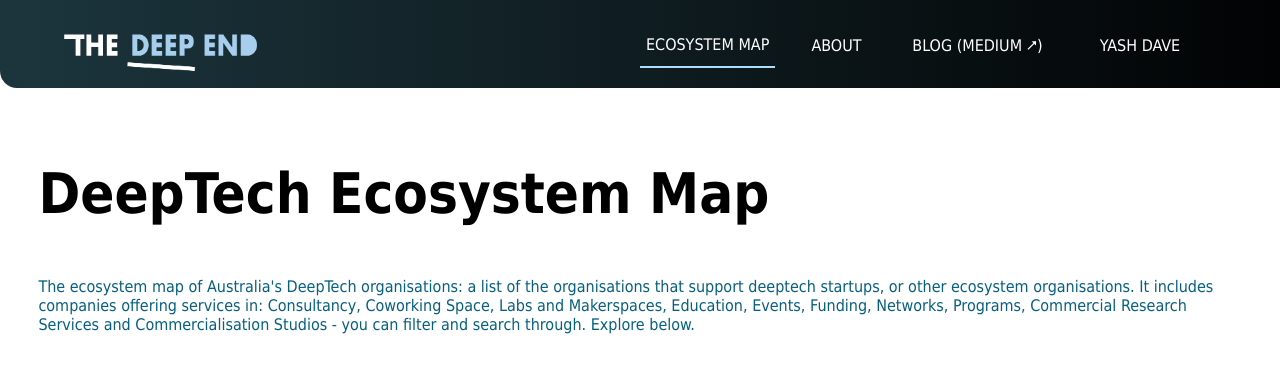
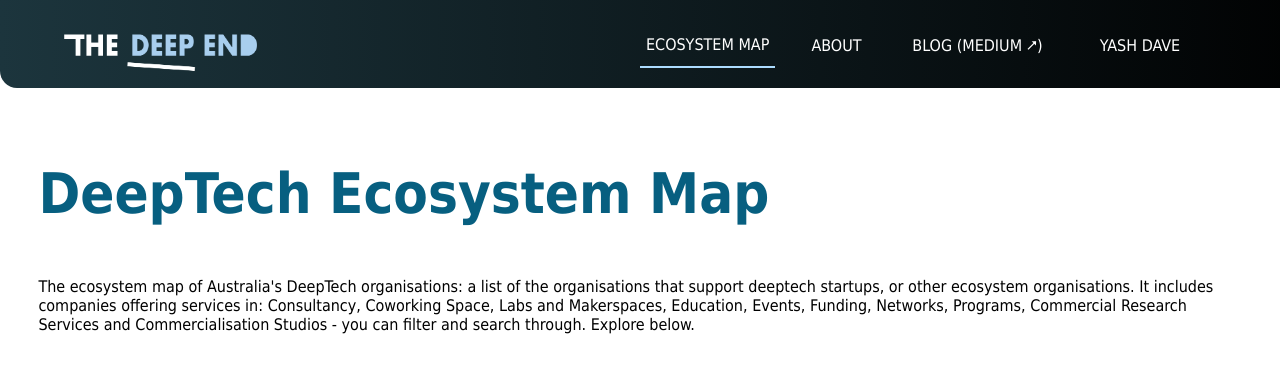
Before and after one commit to 07yazza/The-Deep-End, a plain HTML site: page ecosystemmap.html in a window 1280 px wide. Shown: the top 380 px of the page. Drawn offline with Linux system fonts and the light colour scheme; grey boxes are pictures that could not be loaded.

Commit message:
Update ecosystemmap.html

```diff
--- a/ecosystemmap.html
+++ b/ecosystemmap.html
@@ -16,9 +16,9 @@
     </div>
     </div>
     <div class="Header" style="border-top-right-radius: 20px"><br><br><br></div>
-    <h1 style="font-family: Tahoma; padding-left: 3%; font-size: 56px; margin-top: 1.5%; margin-bottom: 2%">DeepTech Ecosystem Map</h1>
+    <h1 style="color: #075f80; font-family: Tahoma; padding-left: 3%; font-size: 56px; margin-top: 1.5%; margin-bottom: 2%">DeepTech Ecosystem Map</h1>
       <div class="Map description" style="margin-top: 2vh; text-align: left">
-        <p style="color: #075f80; font-family: Tahoma; margin-top: 4%; display: block; padding-left: 3%; padding-right: 3%">The ecosystem map of Australia's DeepTech organisations: a list of the organisations that support deeptech startups, or other ecosystem organisations. It includes companies offering services in: Consultancy, Coworking Space, Labs and Makerspaces, Education, Events, Funding, Networks, Programs, Commercial Research Services and Commercialisation Studios - you can filter and search through. Explore below.</p>
+        <p style="font-family: Tahoma; margin-top: 4%; display: block; padding-left: 3%; padding-right: 3%">The ecosystem map of Australia's DeepTech organisations: a list of the organisations that support deeptech startups, or other ecosystem organisations. It includes companies offering services in: Consultancy, Coworking Space, Labs and Makerspaces, Education, Events, Funding, Networks, Programs, Commercial Research Services and Commercialisation Studios - you can filter and search through. Explore below.</p>
       </div>
       <div style="position: relative; margin-top:6vh"><iframe class="airtable-embed" src="https://airtable.com/embed/apphbmtazKJl5FF0v/shrPRnK2mdtRnb9bb?viewControls=on" frameborder="0" onmousewheel="" width="94%" style="height: 140vh; background: transparent; border: 4px solid; border-color: #acdcff; border-radius: 5px; display: block; margin-left: auto; margin-right: auto"></iframe></div>
     <p style="font-family: Tahoma; font-size: 14px; margin-top: 4%; margin-left: 2%">Have feedback, or need to suggest an edit? <a href="https://www.linkedin.com/in/yash-h-dave/">Reach out to me</a>.</p>
```
